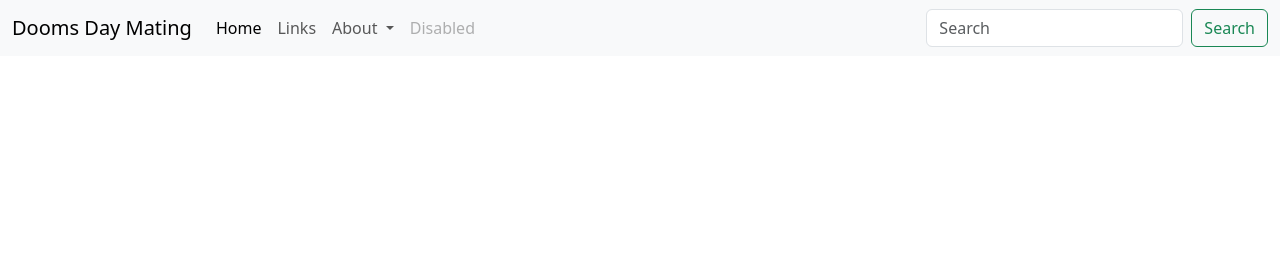
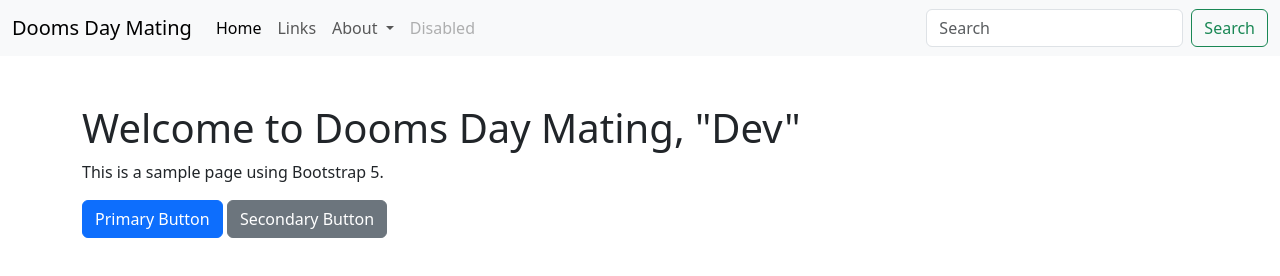
Before and after one commit to sharmaraunak1998/gitpractice, a plain HTML site: page index.html in a window 1280 px wide. Drawn offline with nearby package versions, Linux system fonts and the light colour scheme.

Commit message:
Dev changes

```diff
--- a/index.html
+++ b/index.html
@@ -46,6 +46,11 @@
     </div>
   </div>
 </nav>
-
+     <div class="container mt-5">
+        <h1>Welcome to Dooms Day Mating, "Dev"</h1>
+        <p>This is a sample page using Bootstrap 5.</p>
+        <button type="button" class="btn btn-primary">Primary Button</button>
+        <button type="button" class="btn btn-secondary">Secondary Button</button>
+    </div>
 </body>
 </html>
```
